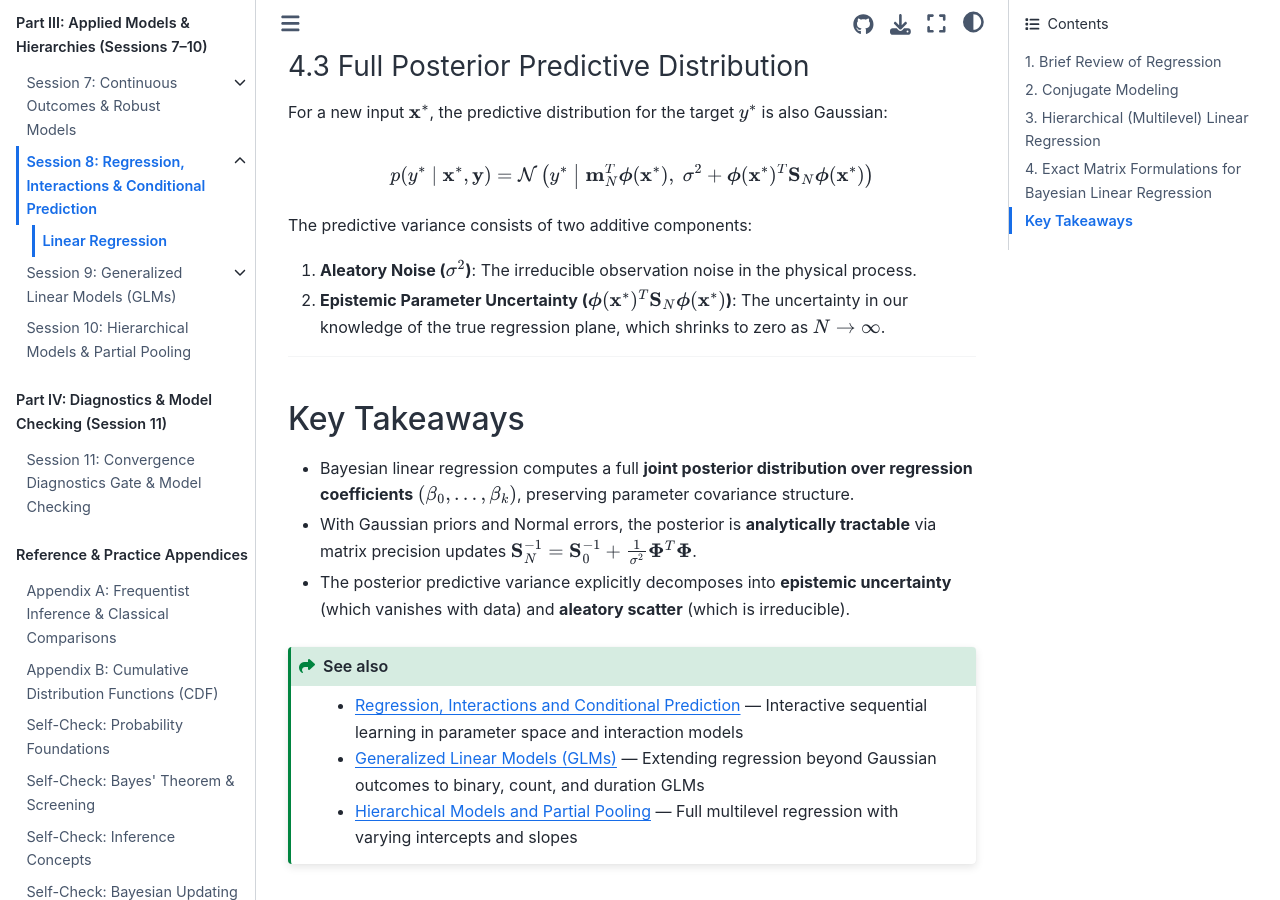
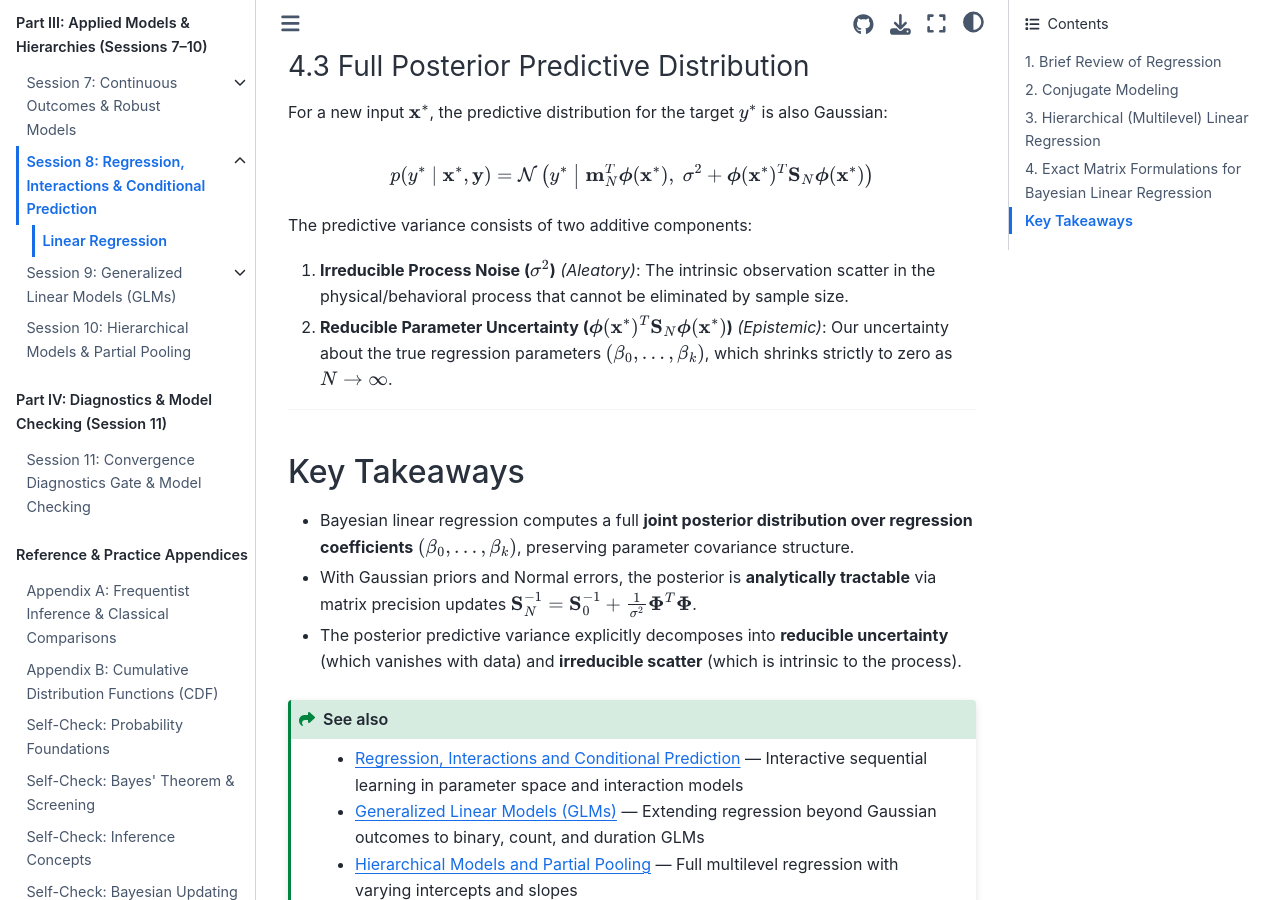
Before and after one commit to iknyazeva/bayes-cogsci-book, a Jupyter Book: the page built from 8.LinearRegression.md, in a window 1280 px wide and 900 px high, scrolled down 5092 px. Built offline with Jupyter Book 1.0.4 settings and Sphinx 7.4.7 and the Sphinx Book theme 1.1.4, drawn with Linux system fonts in a browser that asks for light colours.

Commit message:
Standardize on Reducible (Epistemic) vs Irreducible (Aleatory) uncertainty terminology across Chapters 3 and 8

````diff
--- a/8.LinearRegression.md
+++ b/8.LinearRegression.md
@@ -151,8 +151,8 @@ p(y^* \mid \mathbf{x}^*, \mathbf{y}) = \mathcal{N}\left(y^* \;\middle|\; \mathbf
 $$
 
 The predictive variance consists of two additive components:
-1. **Aleatory Noise ($\sigma^2$)**: The irreducible observation noise in the physical process.
-2. **Epistemic Parameter Uncertainty ($\boldsymbol{\phi}(\mathbf{x}^*)^T \mathbf{S}_N \boldsymbol{\phi}(\mathbf{x}^*)$)**: The uncertainty in our knowledge of the true regression plane, which shrinks to zero as $N \to \infty$.
+1. **Irreducible Process Noise ($\sigma^2$)** *(Aleatory)*: The intrinsic observation scatter in the physical/behavioral process that cannot be eliminated by sample size.
+2. **Reducible Parameter Uncertainty ($\boldsymbol{\phi}(\mathbf{x}^*)^T \mathbf{S}_N \boldsymbol{\phi}(\mathbf{x}^*)$)** *(Epistemic)*: Our uncertainty about the true regression parameters $(\beta_0, \dots, \beta_k)$, which shrinks strictly to zero as $N \to \infty$.
 
 ---
 
@@ -160,7 +160,7 @@ The predictive variance consists of two additive components:
 
 - Bayesian linear regression computes a full **joint posterior distribution over regression coefficients** $(\beta_0, \dots, \beta_k)$, preserving parameter covariance structure.
 - With Gaussian priors and Normal errors, the posterior is **analytically tractable** via matrix precision updates $\mathbf{S}_N^{-1} = \mathbf{S}_0^{-1} + \frac{1}{\sigma^2} \boldsymbol{\Phi}^T \boldsymbol{\Phi}$.
-- The posterior predictive variance explicitly decomposes into **epistemic uncertainty** (which vanishes with data) and **aleatory scatter** (which is irreducible).
+- The posterior predictive variance explicitly decomposes into **reducible uncertainty** (which vanishes with data) and **irreducible scatter** (which is intrinsic to the process).
 
 ```{seealso}
 - {doc}`8.RegressionInteractionsPrediction` — Interactive sequential learning in parameter space and interaction models
````
Also changed, not shown: 3.GenerativeModelsLikelihoodPrediction.md (+5 -5 lines), 8.RegressionInteractionsPrediction.md (+9 -7 lines).
